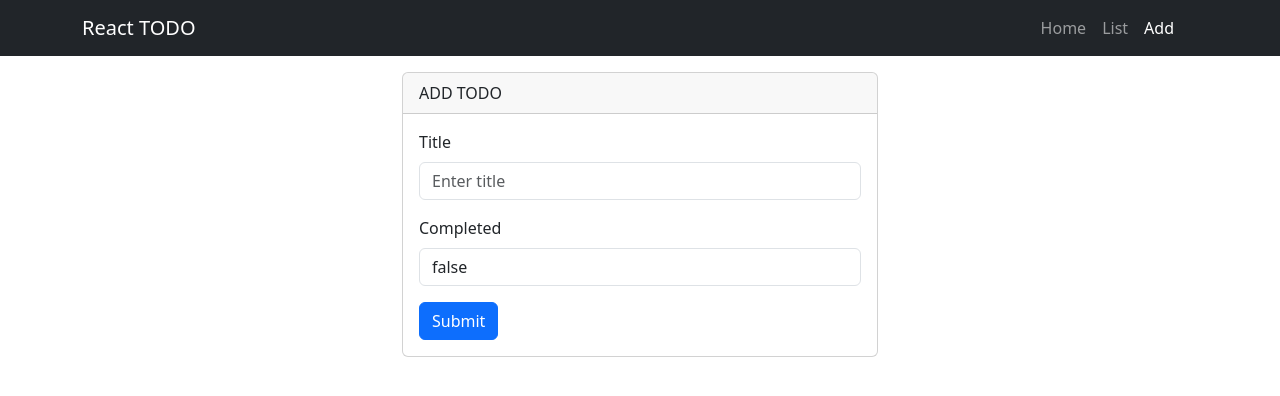
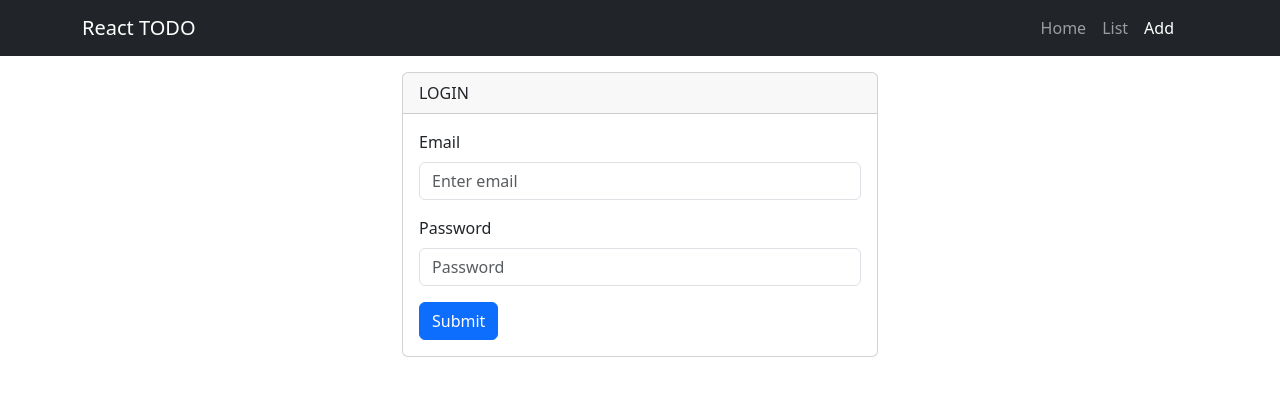
Before and after one commit to antenorq/React-Redux-Todo, a React (Create React App) app: page /add in a window 1280 px wide. Shown: the top 396 px of the page. Built offline with nearby package versions, Linux system fonts and the light colour scheme.

Commit message:
created login form

```diff
--- a/src/App.js
+++ b/src/App.js
@@ -3,6 +3,7 @@ import { BrowserRouter, Routes, Route } from "react-router-dom";
 //Booststrap 5
 import "bootstrap/dist/css/bootstrap.min.css";
 import Container from "react-bootstrap/Container";
+import Alert from "react-bootstrap/Alert";
 
 //Components
 import NavBar from "./components/NavBar";
@@ -12,16 +13,44 @@ import TodoList from "./pages/TodoList";
 import AddTodo from "./pages/AddTodo";
 import EditTodo from "./pages/EditTodo";
 
+//redux
+import { useSelector } from "react-redux";
+
 function App() {
+  //user slice
+  const user = useSelector((state) => state.user.user);
+  const loading = useSelector((state) => state.user.loading);
+  const error = useSelector((state) => state.user.error);
+  const success = useSelector((state) => state.user.success);
+
+  //todo slice
+  const loadingtodo = useSelector((state) => state.todos.loading);
+  const errortodo = useSelector((state) => state.todos.error);
+  const successtodo = useSelector((state) => state.todos.success);
+
+  if (user) {
+    console.log(user.user.name);
+  }
+  console.log(success);
+
   return (
     <BrowserRouter>
       <NavBar />
       <Container>
+        {loading ? "LOADING" : ""}
+        {error ? <Alert variant="danger">USER ERROR: {error}</Alert> : null}
+        {success ? (
+          <Alert variant="success">USER SUCCESS: {success}</Alert>
+        ) : null}
+
+        {loadingtodo ? "LOADING TODOS" : ""}
+        {errortodo ? "ERROR: " + errortodo : ""}
+        {successtodo ? "SUCCESS: " + successtodo : ""}
         <Routes>
-          <Route path="/" element={<Login />} />
-          <Route path="/list" element={<TodoList />} />
-          <Route path="/add" element={<AddTodo />} />
-          <Route path="/edit/:id" element={<EditTodo />} />
+          <Route path="/" element={user ? <TodoList /> : <Login />} />
+          <Route path="/list" element={user ? <TodoList /> : <Login />} />
+          <Route path="/add" element={user ? <AddTodo /> : <Login />} />
+          <Route path="/edit/:id" element={user ? <EditTodo /> : <Login />} />
         </Routes>
       </Container>
       {/* <Footer /> */}
--- a/src/components/NavBar.jsx
+++ b/src/components/NavBar.jsx
@@ -3,8 +3,11 @@ import Nav from "react-bootstrap/Nav";
 import Navbar from "react-bootstrap/Navbar";
 import Offcanvas from "react-bootstrap/Offcanvas";
 import { NavLink } from "react-router-dom";
+import { useSelector } from "react-redux";
 
 function NavBar() {
+  const user = useSelector((state) => state.user.user);
+
   const expand = "md";
   return (
     <Navbar
@@ -29,6 +32,12 @@ function NavBar() {
           </Offcanvas.Header>
           <Offcanvas.Body>
             <Nav className="justify-content-end flex-grow-1 pe-3">
+              {user ? (
+                <Nav.Link as={NavLink} to="/list">
+                  {user.email}
+                </Nav.Link>
+              ) : null}
+
               <Nav.Link as={NavLink} to="/">
                 Home
               </Nav.Link>
--- a/src/pages/Login.jsx
+++ b/src/pages/Login.jsx
@@ -1,26 +1,61 @@
+import { useState } from "react";
 import Container from "react-bootstrap/Container";
 import Button from "react-bootstrap/Button";
 import Form from "react-bootstrap/Form";
 import Card from "react-bootstrap/Card";
+import { useNavigate } from "react-router-dom";
+
+//redux
+import { useDispatch } from "react-redux";
+import { userLogin } from "../slices/userSlice";
 
 const Login = () => {
+  const [email, setEmail] = useState("");
+  const [password, setPassword] = useState("");
+
+  const dispatch = useDispatch();
+
+  const navigate = useNavigate();
+
+  const handleSubmit = (e) => {
+    e.preventDefault();
+
+    dispatch(userLogin({ email, password }));
+
+    setEmail("");
+    setPassword("");
+    navigate("/list");
+  };
+
   return (
     <Container style={{ maxWidth: "500px" }}>
       <Card>
         <Card.Header>LOGIN</Card.Header>
         <Card.Body>
-          <Form>
+          <Form onSubmit={handleSubmit}>
             <Form.Group className="mb-3" controlId="formBasicEmail">
-              <Form.Label>Email address</Form.Label>
-              <Form.Control type="email" placeholder="Enter email" />
+              <Form.Label>Email</Form.Label>
+              <Form.Control
+                type="email"
+                name="email"
+                value={email}
+                placeholder="Enter email"
+                onChange={(e) => setEmail(e.target.value)}
+              />
             </Form.Group>
 
             <Form.Group className="mb-3" controlId="formBasicPassword">
               <Form.Label>Password</Form.Label>
-              <Form.Control type="password" placeholder="Password" />
+              <Form.Control
+                type="password"
+                name="password"
+                value={password}
+                placeholder="Password"
+                onChange={(e) => setPassword(e.target.value)}
+              />
             </Form.Group>
 
-            <Button variant="primary">Submit</Button>
+            <Button type="submit">Submit</Button>
           </Form>
         </Card.Body>
       </Card>
--- a/src/pages/TodoList.jsx
+++ b/src/pages/TodoList.jsx
@@ -1,15 +1,14 @@
 import { useEffect } from "react";
+import { Button, Table, Card } from "react-bootstrap";
+import { useNavigate } from "react-router-dom";
+
+//redux
 import { useDispatch, useSelector } from "react-redux";
 import { getTodos, deleteTodo } from "../slices/todoSlice";
-import { Button, Table } from "react-bootstrap";
-import { useNavigate } from "react-router-dom";
 
 const TodoList = () => {
   const dispatch = useDispatch();
   const todos = useSelector((state) => state.todos.items);
-  const loading = useSelector((state) => state.todos.loading);
-  const error = useSelector((state) => state.todos.error);
-  const success = useSelector((state) => state.todos.success);
 
   const navigate = useNavigate();
 
@@ -22,14 +21,14 @@ const TodoList = () => {
   };
 
   return (
-    <div>
-      {loading ? "LOADING" : ""}
-      {error ? "ERROR: " + error : ""}
-      {success ? "SUCCESS: " + success : ""}
-
+    <Card>
+      <Card.Header>TODO LIST</Card.Header>
+      <Card.Body>
         <Button variant="success" size="sm" onClick={() => navigate("/add")}>
           ADD TODO
         </Button>
+        <br />
+        <br />
 
         <Table striped bordered hover>
           <thead>
@@ -66,7 +65,8 @@ const TodoList = () => {
             ))}
           </tbody>
         </Table>
-    </div>
+      </Card.Body>
+    </Card>
   );
 };
 
--- a/src/slices/todoSlice.js
+++ b/src/slices/todoSlice.js
@@ -37,6 +37,7 @@ const todoSlice = createSlice({
   reducers: {},
   extraReducers: (builder) => {
     builder
+      //getTodos/////////////////
       .addCase(getTodos.pending, (state) => {
         state.loading = true;
       })
@@ -48,6 +49,7 @@ const todoSlice = createSlice({
         state.loading = false;
         state.error = action.error.message;
       })
+      //addTodo////////////////////
       .addCase(addTodo.fulfilled, (state, action) => {
         state.items.push(action.payload);
       })
@@ -58,6 +60,7 @@ const todoSlice = createSlice({
       .addCase(editTodo.pending, (state) => {
         state.loading = true;
       })
+      //editTodo////////////////////
       .addCase(editTodo.fulfilled, (state, action) => {
         const index = state.items.findIndex(
           (item) => item.id === action.payload.id
@@ -70,6 +73,7 @@ const todoSlice = createSlice({
         state.loading = false;
         state.error = action.error.message;
       })
+      //deleteTodo////////////////////
       .addCase(deleteTodo.pending, (state) => {
         state.loading = true;
       })
--- /dev/null
+++ b/src/slices/userSlice.js
@@ -0,0 +1,47 @@
+import { createSlice, createAsyncThunk } from "@reduxjs/toolkit";
+import axios from "axios";
+import { api } from "../utils/config";
+
+const user = JSON.parse(localStorage.getItem("user"));
+
+// Async thunk for get User from API
+export const userLogin = createAsyncThunk(
+  "user/userLogin",
+  async (userdata, thunkAPI) => {
+    try {
+      const response = await axios.post(api + "/login", userdata);
+      localStorage.setItem("user", JSON.stringify(response.data));
+      return response.data;
+    } catch (error) {
+      return thunkAPI.rejectWithValue(error.response.data);
+    }
+  }
+);
+
+const userSlice = createSlice({
+  name: "user",
+  initialState: {
+    user: user ? user : null,
+    loading: false,
+    error: null,
+    success: null,
+  },
+  reducers: {},
+  extraReducers: (builder) => {
+    builder
+      .addCase(userLogin.pending, (state) => {
+        state.loading = true;
+      })
+      .addCase(userLogin.fulfilled, (state, action) => {
+        state.loading = false;
+        state.user = action.payload;
+        state.success = "Login Successfuly";
+      })
+      .addCase(userLogin.rejected, (state, action) => {
+        state.loading = false;
+        state.error = action.payload;
+      });
+  },
+});
+
+export default userSlice.reducer;
--- a/src/store.js
+++ b/src/store.js
@@ -1,9 +1,11 @@
 import { configureStore } from "@reduxjs/toolkit";
 import todoReducer from "./slices/todoSlice";
+import userReducer from "./slices/userSlice";
 
 const store = configureStore({
   reducer: {
     todos: todoReducer,
+    user: userReducer,
   },
 });
 
```
Also changed, not shown: src/services/userService.js (added). Lines whose indentation alone changed are shown as unchanged.
